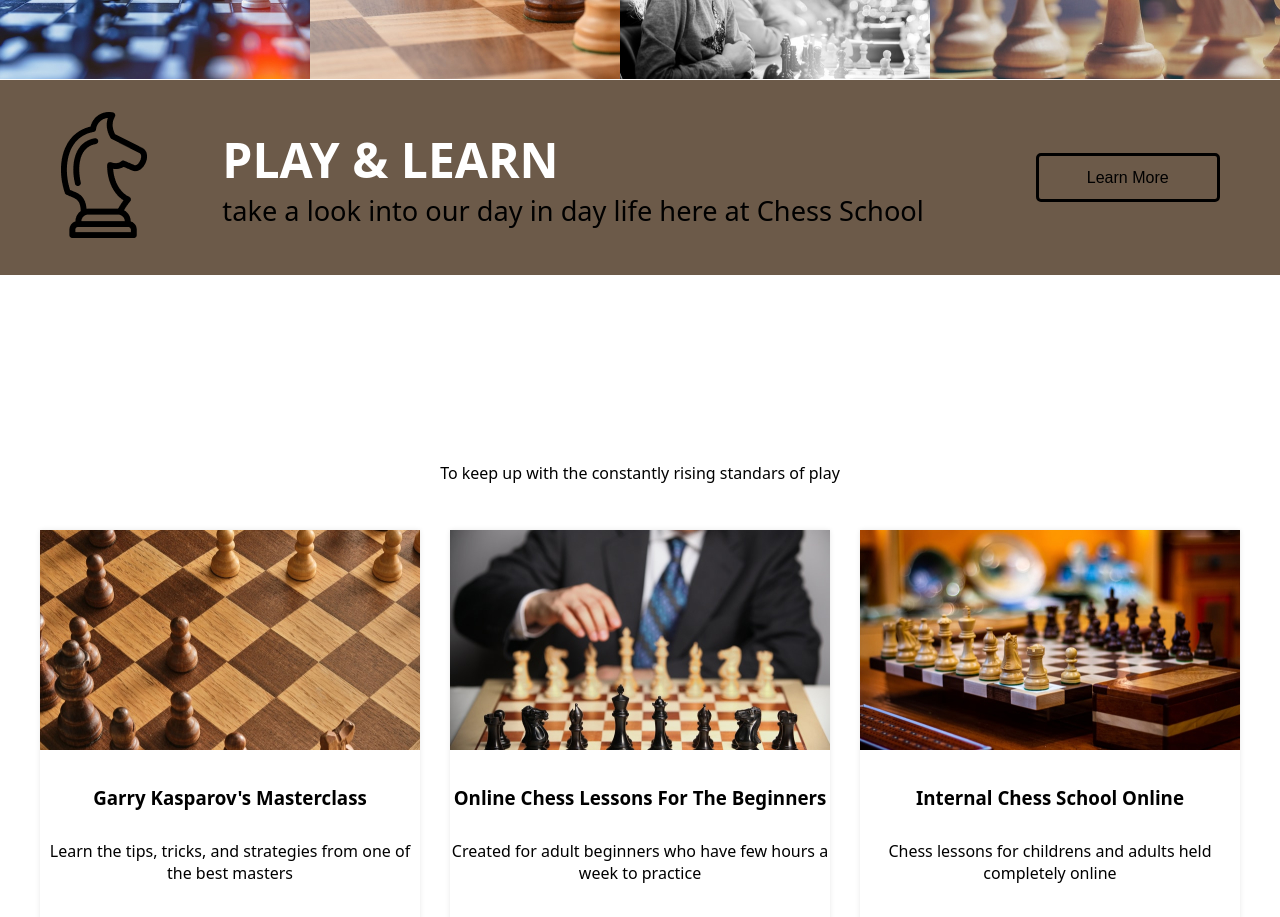
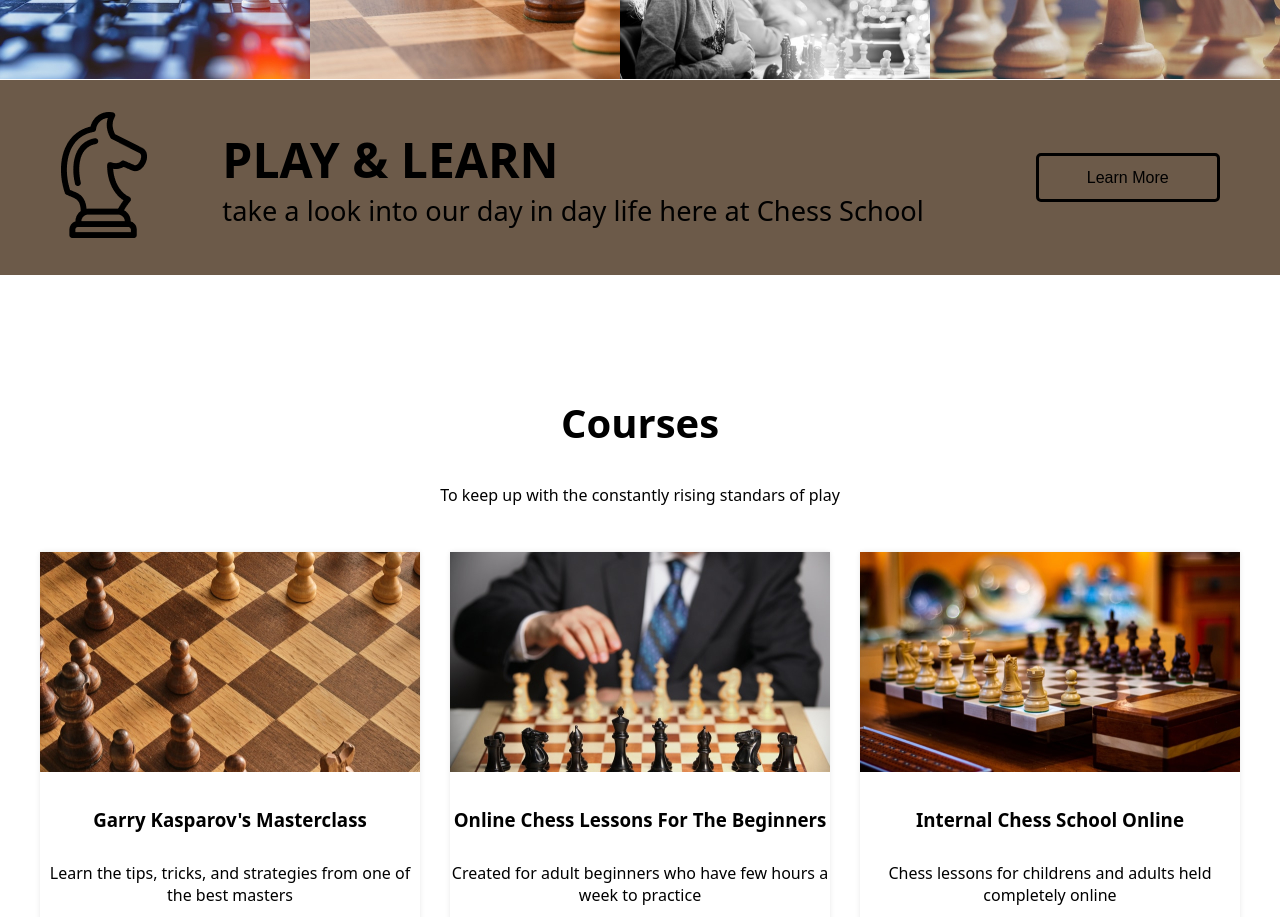
Before and after one commit to Riccardouras/proj-html-vuejs, a Vue app: page / in a window 1280 px wide. Shown: the part 2000-2917 px from the top of the page. Built offline with nearby package versions, Linux system fonts and the light colour scheme.

Commit message:
correzioni last minute

```diff
--- a/src/components/AppMain.vue
+++ b/src/components/AppMain.vue
@@ -81,7 +81,7 @@ export default {
         <!-- cards -->
         <section style="margin-top: 120px;">
             <div class="">
-                <h2 class="text-center margin-cards-title">Courses</h2>
+                <h2 style="color: black;" class="text-center margin-cards-title font">Courses</h2>
                 <p class="text-center space-card-title">To keep up with the constantly rising standars of play</p>
                 <div class="flex container auto">
                     <div class="card" v-for="card in store.cards">
--- a/src/scss/style.scss
+++ b/src/scss/style.scss
@@ -120,6 +120,7 @@ body{
 .sizing{
   font-size: 3rem;
   margin-left: -38px;
+  color: black;
 }
 .sizingel{
   font-size: 1.7rem;
@@ -251,3 +252,6 @@ input{
 .gappp{
   gap: 8rem;
 }
+.font{
+  font-size: 2.5rem;
+}
```
